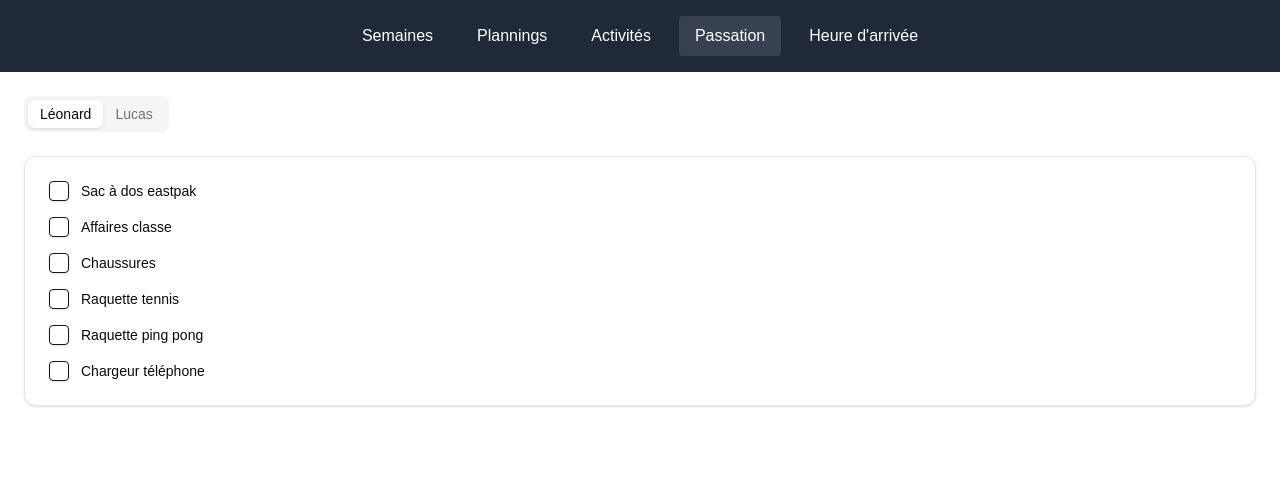
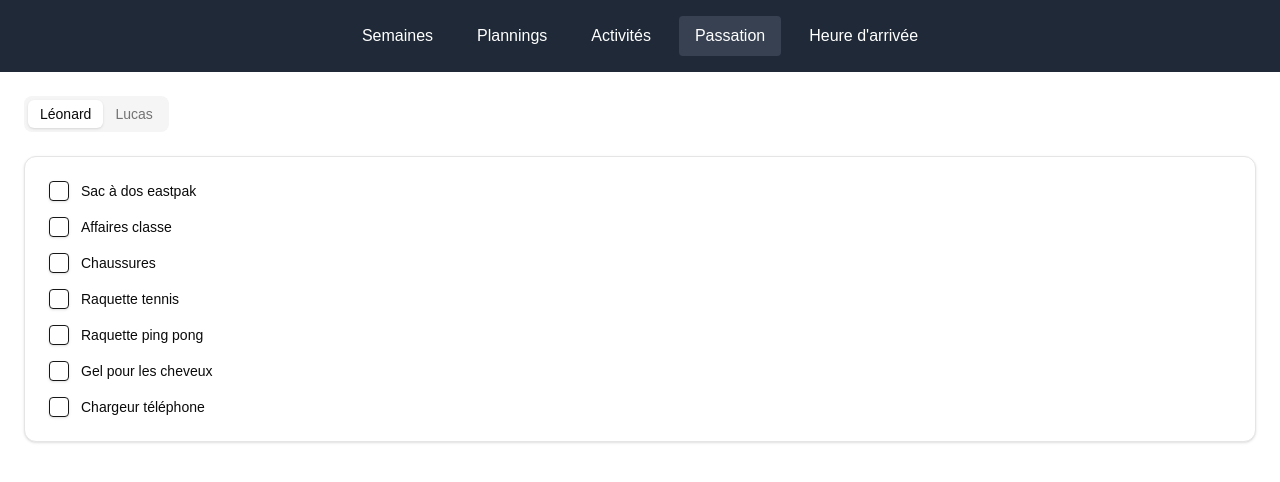
Before and after one commit to decuyperanthony/calendar-du-duck, a Next.js app: page /passation in a window 1280 px wide. Shown: the top 482 px of the page. Built offline with nearby package versions, Linux system fonts and the light colour scheme.

Commit message:
feat: add leonard item

```diff
--- a/app/passation/page.tsx
+++ b/app/passation/page.tsx
@@ -12,6 +12,7 @@ const Page = () => {
     t("leonard.shoes"),
     t("leonard.tennis-racket"),
     t("leonard.pingpong-racket"),
+    t("leonard.hair-gel"),
     // todo refactor into common
     t("lucas.phone-charger"),
   ];
--- a/translations/fr.json
+++ b/translations/fr.json
@@ -11,7 +11,8 @@
       "shoes": "Chaussures",
       "class-items": "Affaires classe",
       "tennis-racket": "Raquette tennis",
-      "pingpong-racket": "Raquette ping pong"
+      "pingpong-racket": "Raquette ping pong",
+      "hair-gel": "Gel pour les cheveux"
     },
     "lucas": {
       "football-gear": "Affaire foot",
```
